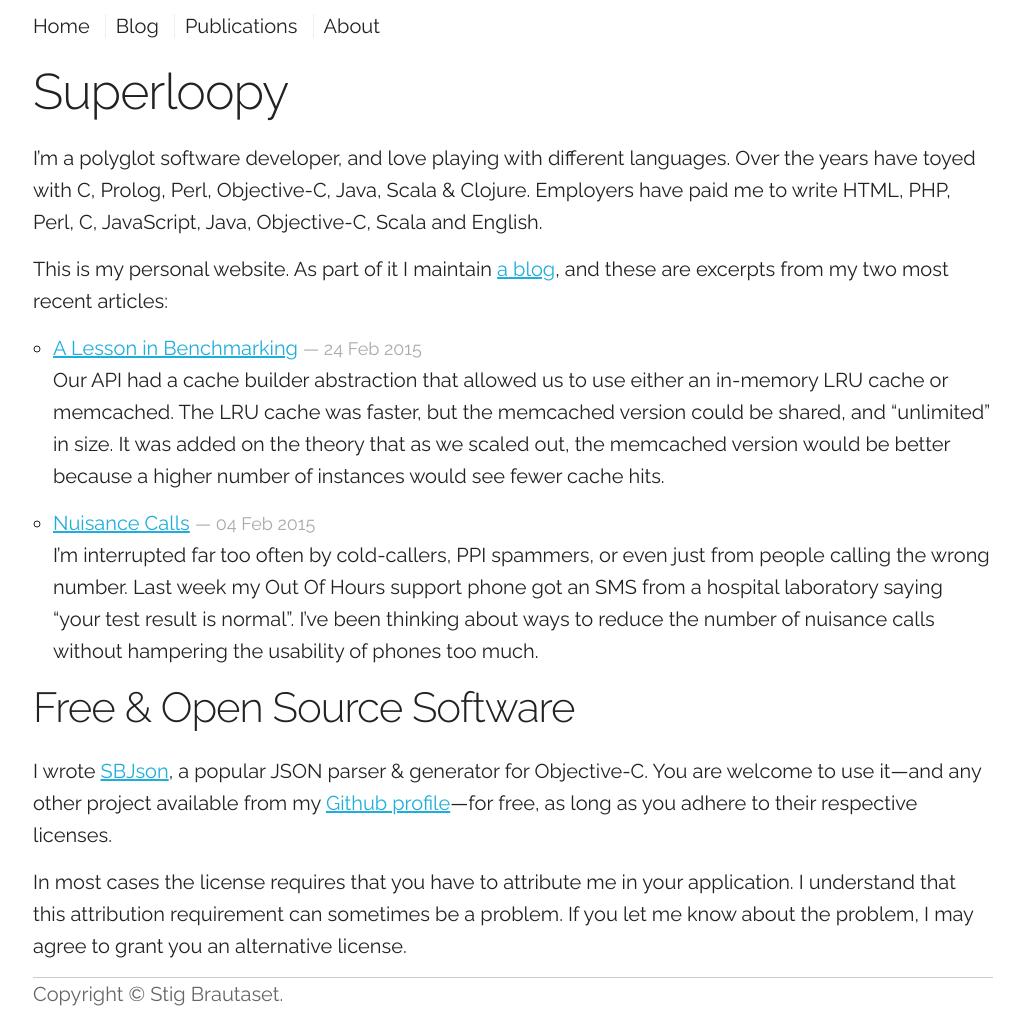
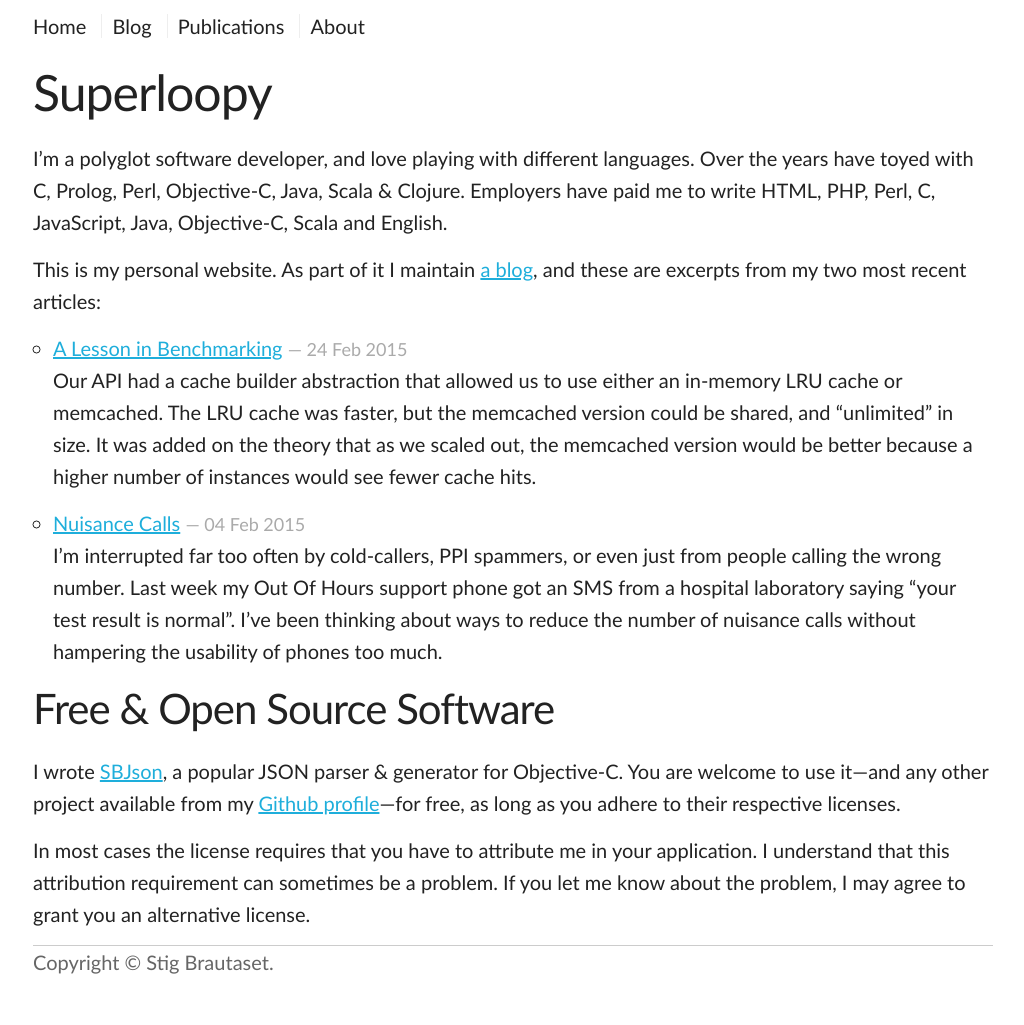
Before and after one commit to stig/www.brautaset.org, a Jekyll site: the page built from index.md, in a window 1280 px wide. Shown: the whole page, without its empty margins (127-1151 px from the left). Built offline with Jekyll 4.4.1, drawn with Linux system fonts in a browser that asks for light colours; after the commit the page ends 993 px from its top, so only the background shows below that.

Commit message:
Change font to avoid another download

```diff
--- a/_layouts/default.html
+++ b/_layouts/default.html
@@ -7,8 +7,6 @@
     <meta name="author" content="Stig Brautaset">
 
     <meta name="viewport" content="width=device-width, initial-scale=1, maximum-scale=1">
-    <link href='http://fonts.googleapis.com/css?family=Raleway:400,300,600' rel='stylesheet' type='text/css'>
-
     <link rel="stylesheet" href="/css/normalize.css">
     <link rel="stylesheet" href="/css/skeleton.css">
     <link rel="stylesheet" href="/css/pygments.css">
--- a/css/skeleton.css
+++ b/css/skeleton.css
@@ -104,7 +104,7 @@ body {
     font-size: 2em; /* currently ems cause chrome bug misinterpreting rems on body element */
     line-height: 1.6;
     font-weight: 400;
-    font-family: "Raleway", "HelveticaNeue", "Helvetica Neue", Helvetica, Arial, sans-serif;
+    font-family: Optima, "Raleway", "HelveticaNeue", "Helvetica Neue", Helvetica, Arial, sans-serif;
     color: #222; }
 
 
```
